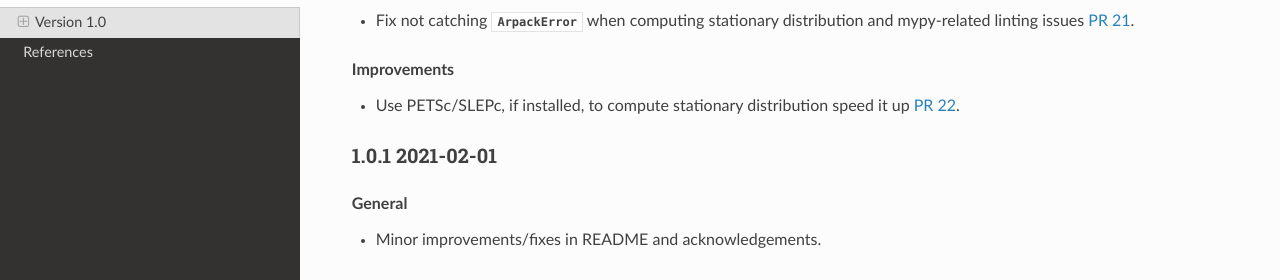
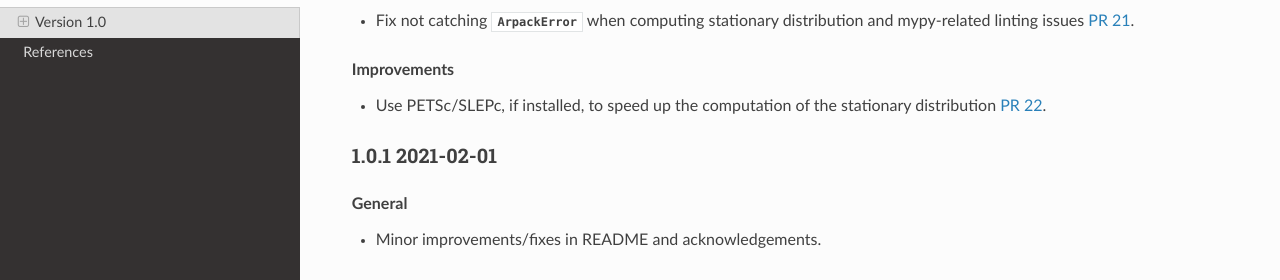
Before and after one commit to msmdev/pyGPCCA, a Sphinx documentation site: the page built from docs/source/release_notes.rst, in a window 1280 px wide. Shown: the part 293-573 px from the top of the page. Built offline with Sphinx 7.4.7 and the Read the Docs theme 2.0.0, drawn with Linux system fonts in a browser that asks for light colours.

Commit message:
[ci skip] Fix typo

```diff
--- a/docs/source/release_notes.rst
+++ b/docs/source/release_notes.rst
@@ -16,7 +16,7 @@ Version 1.0
 
 .. rubric:: Improvements
 
-- Use PETSc/SLEPc, if installed, to compute stationary distribution speed it up
+- Use PETSc/SLEPc, if installed, to speed up the computation of the stationary distribution
   `PR 22 <https://github.com/msmdev/pyGPCCA/pull/22>`_.
 
 1.0.1 :small:`2021-02-01`
```
